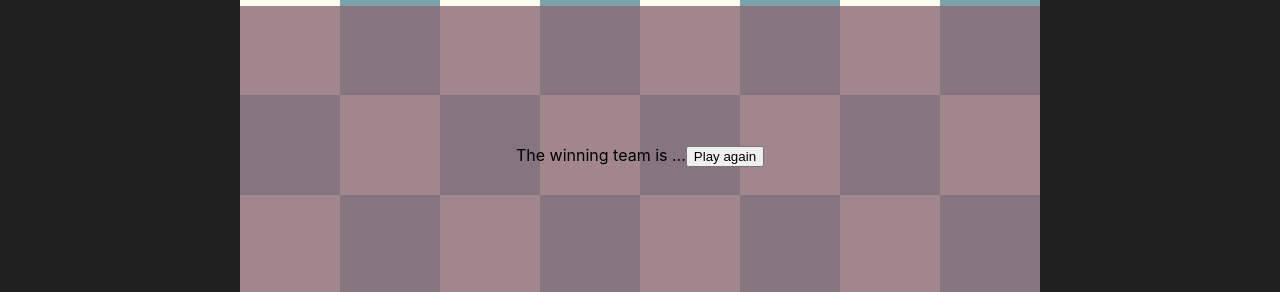
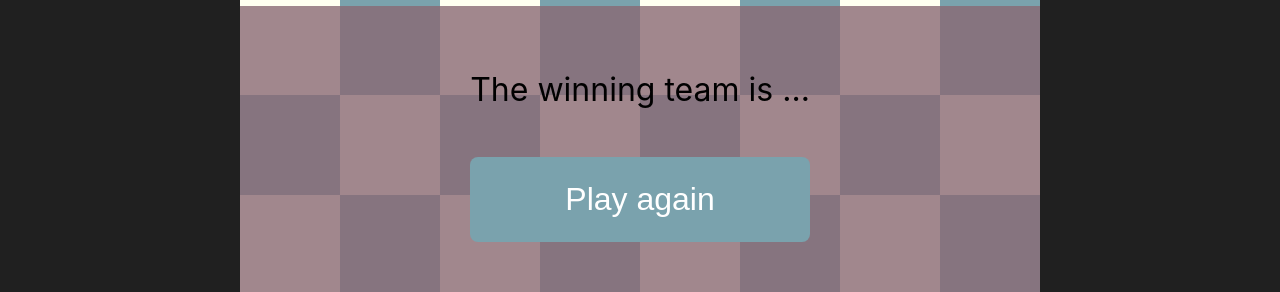
Before and after one commit to dragosdanilov/chess-project, a React (Create React App) app in the folder chess-app/: page / in a window 1280 px wide. Shown: the part 244-536 px from the top of the page. Built offline with nearby package versions, Linux system fonts and the light colour scheme.

Commit message:
Style checkmate modal

```diff
--- a/chess-app/src/components/Chessboard/Chessboard.css
+++ b/chess-app/src/components/Chessboard/Chessboard.css
@@ -42,3 +42,27 @@
     cursor: pointer;
     transition: 0.2s;
 }
+
+.modal > .modal-body > .checkmate-body {
+    display: flex;
+    flex-direction: column;
+    gap: 48px;
+
+}
+
+.modal > .modal-body > .checkmate-body > span {
+    font-size: 32px;
+}
+
+.modal > .modal-body > .checkmate-body > button {
+    background-color: #7aa2ad;
+    border: none;
+    border-radius: 8px;
+    padding: 24px 48px;
+    font-size: 32px;
+    color: white;
+}
+
+.modal > .modal-body > .checkmate-body > button:hover {
+    cursor: pointer;
+}
```
